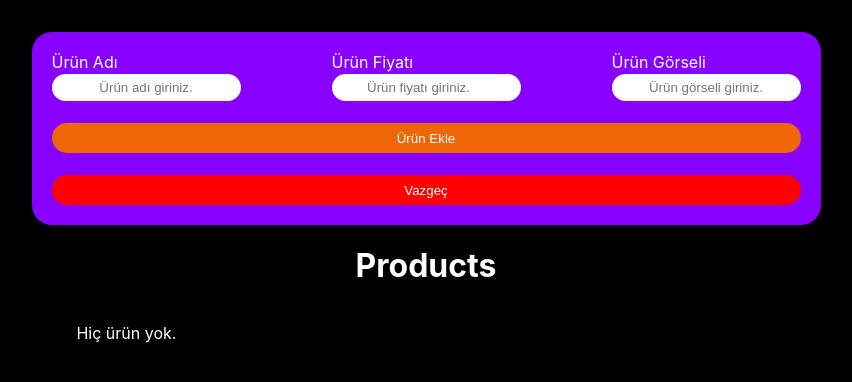
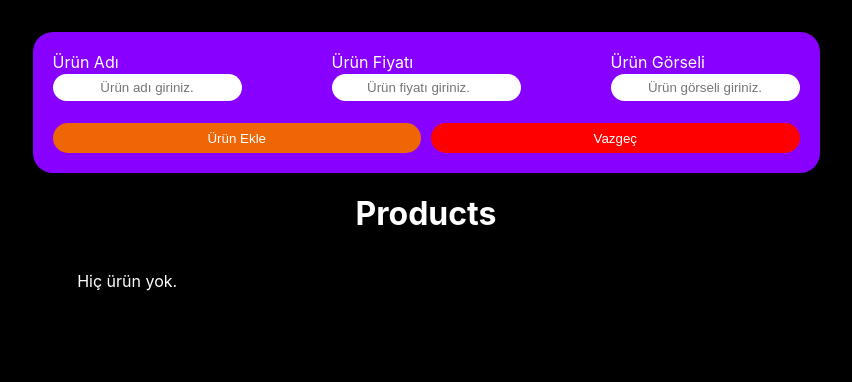
Before and after one commit to emircanbakar/udemy-react-course, a React (Create React App) app in the folder B2/first-app/: page / in a window 1280 px wide. Both pictures are taken after a click on the button "Yeni ürün ekle". Shown: the top 382 px of the page, without its empty margins (214-1066 px from the left). Built offline with nearby package versions, Linux system fonts and the light colour scheme.

Commit message:
delete buttonu ekledik

```diff
--- a/B2/first-app/src/components/NewProduct/ProductForm.css
+++ b/B2/first-app/src/components/NewProduct/ProductForm.css
@@ -26,7 +26,7 @@
 }
 
 .product-form button{
-    flex-basis: 100%;
+
     margin-top: 10px;
     height: 30px;
 }
@@ -40,3 +40,9 @@
     flex-direction: column;
     align-items: flex-start;
 }
+.form-buttons{
+    display: flex;
+    flex-wrap: wrap;
+    flex-basis: 100%;
+    gap: 10px;
+}
--- a/B2/first-app/src/components/NewProduct/ProductForm.jsx
+++ b/B2/first-app/src/components/NewProduct/ProductForm.jsx
@@ -22,7 +22,8 @@ const ProductForm = (props) => {
     // });
   };
   const priceChangeHandler = (event) => {
-    setProductPrice(parseInt(event.target.value));
+    setProductPrice(event.target.value);
+    // setProductPrice(parseInt(event.target.value));
     // setProductData({
     //   ...productData,
     //   productPrice: event.target.value,
@@ -47,7 +48,7 @@ const ProductForm = (props) => {
     console.log("submitHandler çalıştı");
 
     const newProductData = {
-      id: props.products.length +1,
+      id: props.products.length + 1,
       productName,
       productPrice,
       imageURL,
@@ -90,8 +91,16 @@ const ProductForm = (props) => {
           value={imageURL}
         />
       </div>
-      <button className="product-form-buttons">Ürün Ekle</button>
-      <button className="product-form-buttons cancel" type="button" onClick={() => props.setIsOpen(false)} >Vazgeç</button>
+      <div className="form-buttons">
+        <button className="product-form-buttons">Ürün Ekle</button>
+        <button
+          className="product-form-buttons cancel"
+          type="button"
+          onClick={() => props.setIsOpen(false)}
+        >
+          Vazgeç
+        </button>
+      </div>
     </form>
   );
 };
--- a/B2/first-app/src/components/Products/ProductItems.css
+++ b/B2/first-app/src/components/Products/ProductItems.css
@@ -22,3 +22,8 @@
 .product-price{
     font-size: 14px;
 }
+
+.btn-delete{
+    background-color: rgb(149, 0, 0);
+    margin-left: 10px;
+}
--- a/B2/first-app/src/components/Products/Products.jsx
+++ b/B2/first-app/src/components/Products/Products.jsx
@@ -15,7 +15,7 @@ const Products = () => {
           <p>Hiç ürün yok.</p>
         ) : (
           products.map((product) => (
-            <ProductItem product={product} key={product.id} />
+            <ProductItem product={product} key={product.id} setProducts={setProducts} products={products} />
           ))
         )}
 
--- a/B2/first-app/src/components/Products/ProductsItem.jsx
+++ b/B2/first-app/src/components/Products/ProductsItem.jsx
@@ -3,15 +3,19 @@ import ProductInfo from "./ProductInfo";
 import "./ProductItems.css";
 import Counter from "../Counter";
 
-const ProductItem = ({ product }) => {
+const ProductItem = ({ product, setProducts, products }) => {
   const { imageURL, productName, productPrice } = product;
   const [title, setTitle] = useState(productName);
-  const [counter, setCounter] = useState(productPrice);
+  const [counter, setCounter] = useState(Number(productPrice));
 
   const clickHandler = () => {
     setTitle("Güncellendi");
     console.log(productName, "güncellendi.");
   };
+
+  const deleteHandler = ( ) => {
+    setProducts(products.filter((item) => item.id !== product.id))
+  }
 
   return (
     <div className="product-item">
@@ -28,6 +32,7 @@ const ProductItem = ({ product }) => {
         />
         <br />
         <button onClick={clickHandler}>Güncelle</button>
+        <button onClick={deleteHandler} className="btn-delete" >Sil</button>
       </ProductInfo>
     </div>
   );
```
